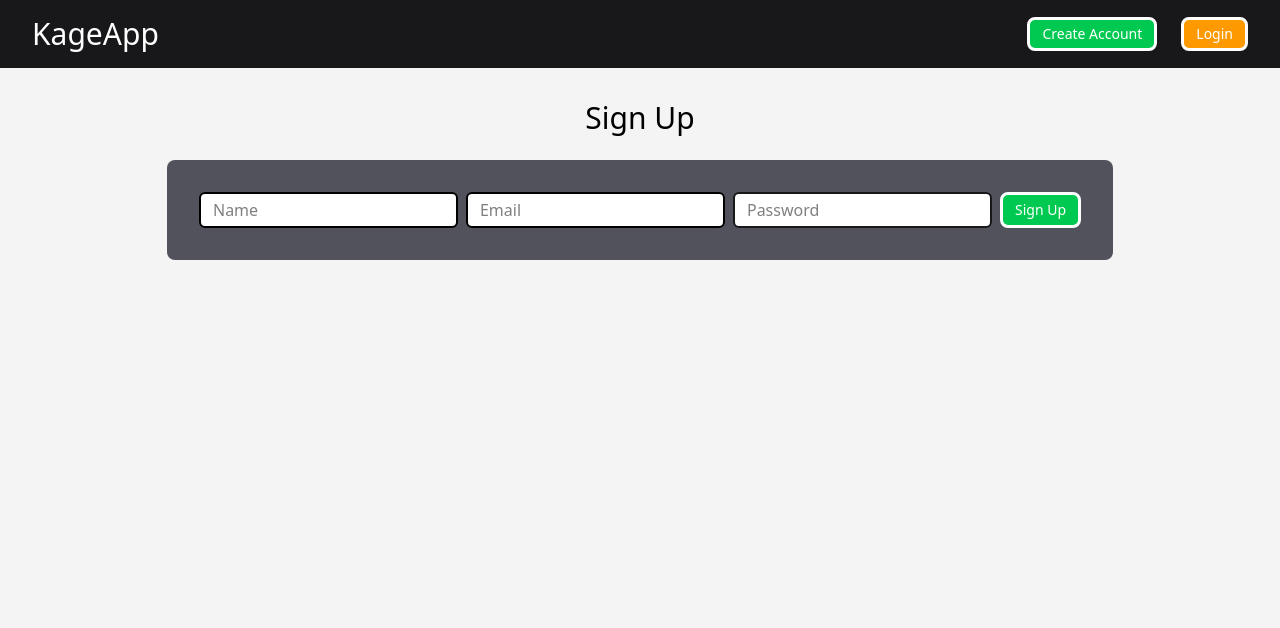
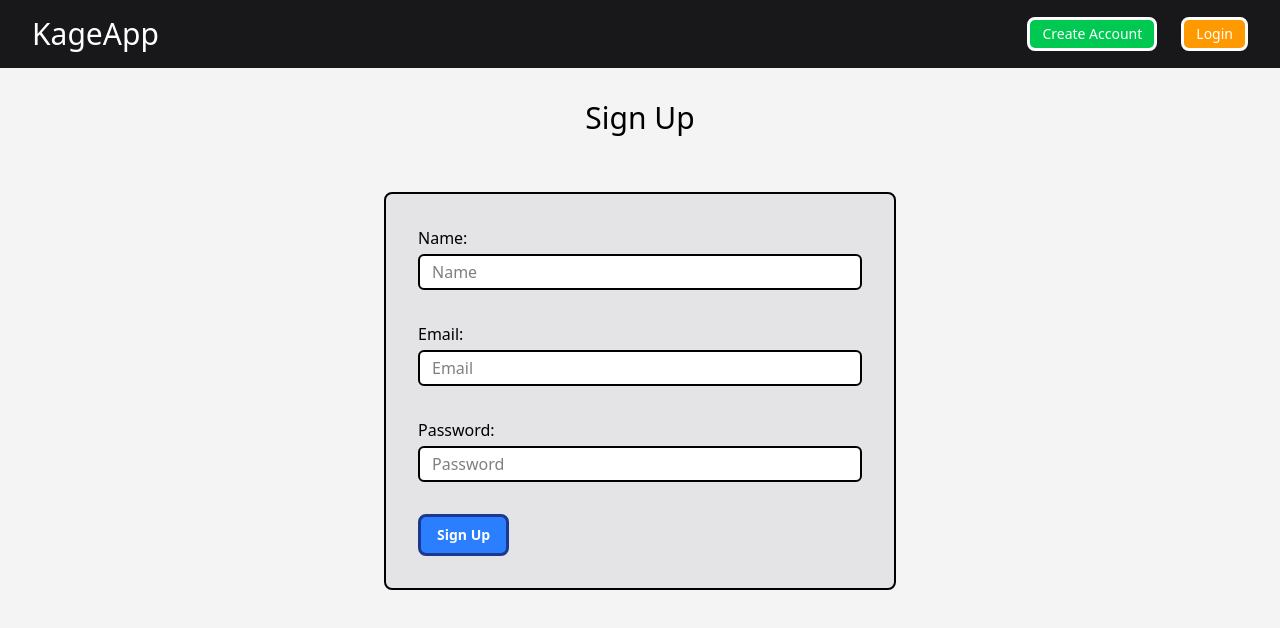
Before and after one commit to kagesite/Multi-Purpose-App, a React (Vite) app in the folder frontend/: page /signup in a window 1280 px wide. Shown: the top 628 px of the page. Built offline with nearby package versions, Linux system fonts and the light colour scheme.

Commit message:
Changed folder name from components to pages. Working on restyling the signup and login forms

```diff
--- a/frontend/src/Components/Login/Login.jsx
+++ /dev/null
@@ -1,38 +0,0 @@
-import React from 'react'
-import { useNavigate } from 'react-router'
-
-function Login() {
-
-    const navigate = useNavigate();
-
-    return (
-        <div>
-            <header className='flex justify-between items-center bg-zinc-900 px-8 py-4'>
-                <h1 className='text-3xl text-white cursor-pointer'
-                    onClick={() => navigate("/")}
-                >KageApp</h1>
-                <nav className=''>
-                    <ul className='flex gap-6'>
-                        <li
-                            className='bg-green-500 text-sm border-3 border-white text-white px-3 py-1 rounded-lg cursor-pointer'
-                            onClick={() => navigate("/signup")}
-                        >
-                            Create Account
-                        </li>
-                        <li
-                            className='bg-amber-500 text-sm border-3 border-white text-white px-3 py-1 rounded-lg cursor-pointer'
-                            onClick={() => navigate("/login")}
-                        >
-                            Login
-                        </li>
-                    </ul>
-                </nav>
-            </header>
-            <div className='bg-zinc-100 flex flex-col w-full min-h-screen items-center p-8'>
-                <h2 className='text-3xl'>Login</h2>
-            </div>
-        </div>
-    )
-}
-
-export default Login
--- /dev/null
+++ b/frontend/src/Pages/Login/Login.jsx
@@ -0,0 +1,80 @@
+import React from 'react'
+import { useState } from 'react';
+import { useNavigate } from 'react-router'
+
+function Login() {
+    const [email, setEmail] = useState("");
+    const [password, setPassword] = useState("");
+    const [message, setMessage] = useState("");
+
+    const navigate = useNavigate();
+
+    const handleSubmit = async (e) => {
+        e.preventDefault();
+    }
+
+
+    return (
+        <div>
+            <div>
+                <header className='flex justify-between items-center bg-zinc-900 px-8 py-4'>
+                    <h1 className='text-3xl text-white cursor-pointer'
+                        onClick={() => navigate("/")}
+                    >KageApp</h1>
+
+                    <nav className=''>
+                        <ul className='flex gap-6'>
+                            <li
+                                className='bg-green-500 text-sm border-3 border-white text-white px-3 py-1 rounded-lg cursor-pointer'
+                                onClick={() => navigate("/signup")}
+                            >
+                                Create Account
+                            </li>
+                            <li
+                                className='bg-amber-500 text-sm border-3 border-white text-white px-3 py-1 rounded-lg cursor-pointer'
+                                onClick={() => navigate("/login")}
+                            >
+                                Login
+                            </li>
+                        </ul>
+                    </nav>
+                </header>
+                <div className='bg-zinc-100 flex flex-col w-full min-h-screen items-center p-8'>
+                    <h2 className='text-3xl mb-6'>Login</h2>
+                    <form onSubmit={handleSubmit}
+                        className='flex flex-wrap items-center gap-2 bg-zinc-300 border-3 border-zinc-600 rounded-lg px-8 py-12 mb-4'
+                    >
+                        <div className='flex flex-col gap-8'>
+                            <div className='flex flex-col'>
+                                <label htmlFor="email" className='mb-1 font-light'>Email:</label>
+                                <input
+                                    type="email"
+                                    className='border-2 rounded-md px-3 py-1 border-zinc-9 bg-white'
+                                    placeholder='Email'
+                                    value={email}
+                                    onChange={(e) => setEmail(e.target.value)}
+                                />
+                            </div>
+                            <div className='flex flex-col'>
+                                <label htmlFor="email" className='mb-1 font-light'>Password:</label>
+                                <input
+                                    type="password"
+                                    className='border-2 rounded-md px-3 py-1 border-zinc-9 bg-white'
+                                    placeholder='Enter Password'
+                                    value={password}
+                                    onChange={(e) => setPassword(e.target.value)}
+                                />
+                            </div>
+                            <button
+                                type="submit"
+                                className='bg-amber-500 text-sm border-3 border-white text-white px-3 py-1 rounded-lg cursor-pointer'
+                            >Login</button>
+                        </div>
+                    </form>
+                </div>
+            </div>
+        </div>
+    )
+}
+
+export default Login
--- a/frontend/src/Components/Signup/Signup.jsx
+++ b/frontend/src/Pages/Signup/Signup.jsx
@@ -69,8 +69,11 @@ function Signup() {
             <div className='bg-zinc-100 flex flex-col w-full min-h-screen items-center p-8'>
                 <h2 className='text-3xl mb-6'>Sign Up</h2>
                 <form onSubmit={handleSubmit}
-                    className='flex flex-wrap gap-2 bg-zinc-600 rounded-lg p-8 mb-4'
+                    className='bg-zinc-200 p-8 w-lg rounded-lg border-2 mt-8'
                 >
+                    <div className='flex flex-col gap-8 '>
+                        <div className='flex flex-col'>
+                            <label htmlFor="name" className='mb-1'>Name:</label>
                             <input
                                 type="text"
                                 className='border-2 rounded-md px-3 py-1 border-zinc-9 bg-white'
@@ -78,6 +81,35 @@ function Signup() {
                                 value={name}
                                 onChange={(e) => setName(e.target.value)}
                             />
+                        </div>
+                        <div className='flex flex-col'>
+                            <label htmlFor="email" className='mb-1'>Email:</label>
+                            <input
+                                type="email"
+                                className='border-2 rounded-md px-3 py-1 border-zinc-9 bg-white'
+                                placeholder='Email'
+                                value={name}
+                                onChange={(e) => setEmail(e.target.value)}
+                            />
+                        </div>
+                        <div className='flex flex-col'>
+                            <label htmlFor="name" className='mb-1'>Password:</label>
+                            <input
+                                type="password"
+                                className='border-2 rounded-md px-3 py-1 border-zinc-9 bg-white'
+                                placeholder='Password'
+                                value={name}
+                                onChange={(e) => setPassword(e.target.value)}
+                            />
+                        </div>
+                        <div className='flex items-center w-full'>
+                            <button
+                                type="submit"
+                                className='bg-blue-500 text-sm border-3 border-blue-900 text-white px-4 py-2 rounded-lg font-semibold cursor-pointer w-fit'
+                            >Sign Up</button>
+                        </div>
+                    </div>
+                    {/*
                     <input
                         type="email"
                         className='border-2 rounded-md px-3 py-1 border-zinc-9 bg-white'
@@ -91,11 +123,8 @@ function Signup() {
                         placeholder='Password'
                         value={password}
                         onChange={(e) => setPassword(e.target.value)}
-                    />
-                    <button
-                        type="submit"
-                        className='bg-green-500 text-sm border-3 border-white text-white px-3 py-1 rounded-lg cursor-pointer'
-                    >Sign Up</button>
+                    /> */}
+
                 </form>
                 {signupSuccessful && (
                     <div>
```
Also changed, not shown: frontend/src/App.jsx (+4 -4 lines), frontend/src/Pages/Home/Home.jsx (renamed from frontend/src/Components/Home/Home.jsx), frontend/src/Pages/Profile/Profile.jsx (renamed from frontend/src/Components/Profile/Profile.jsx). Lines whose indentation alone changed are shown as unchanged.
